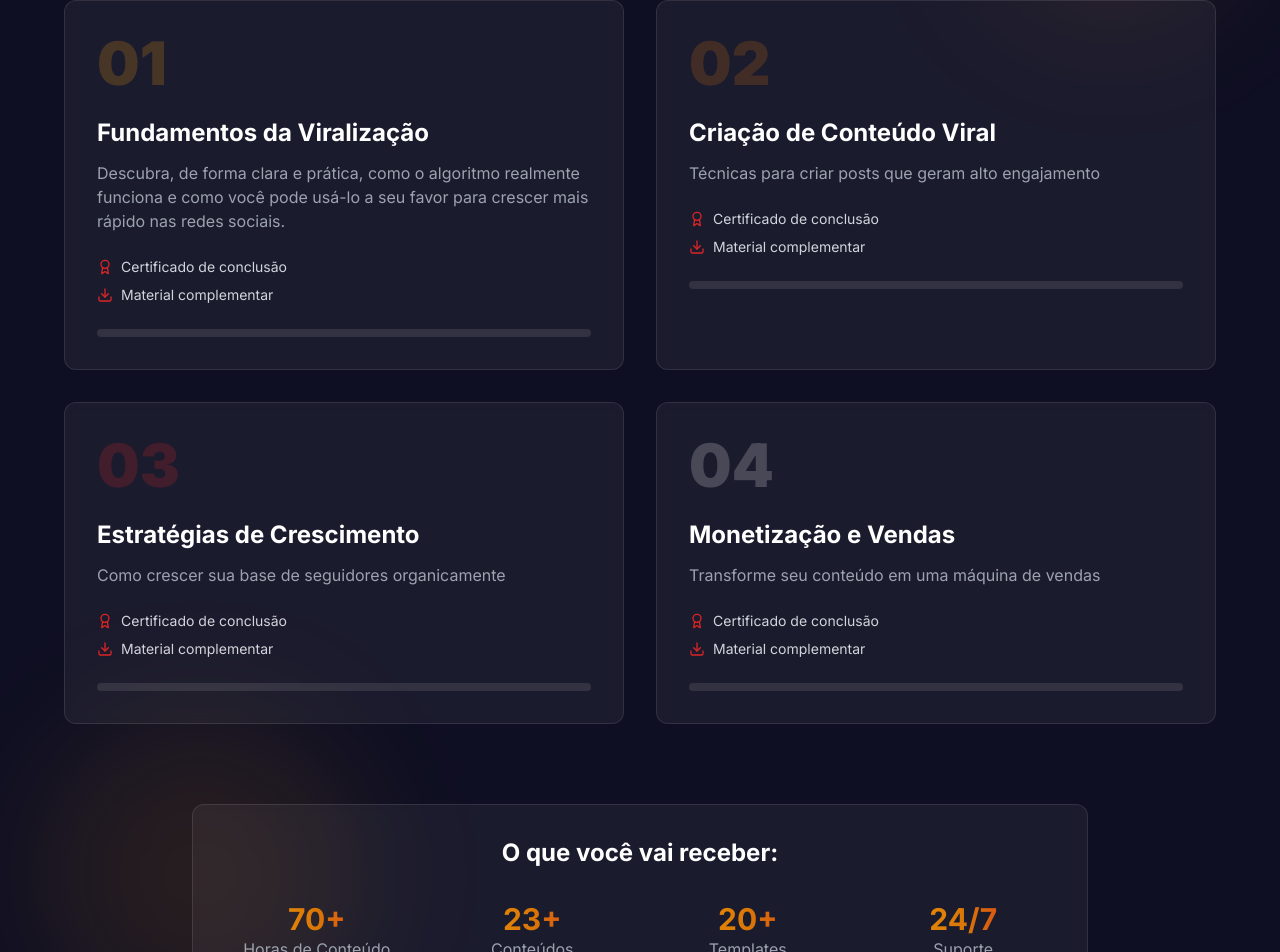
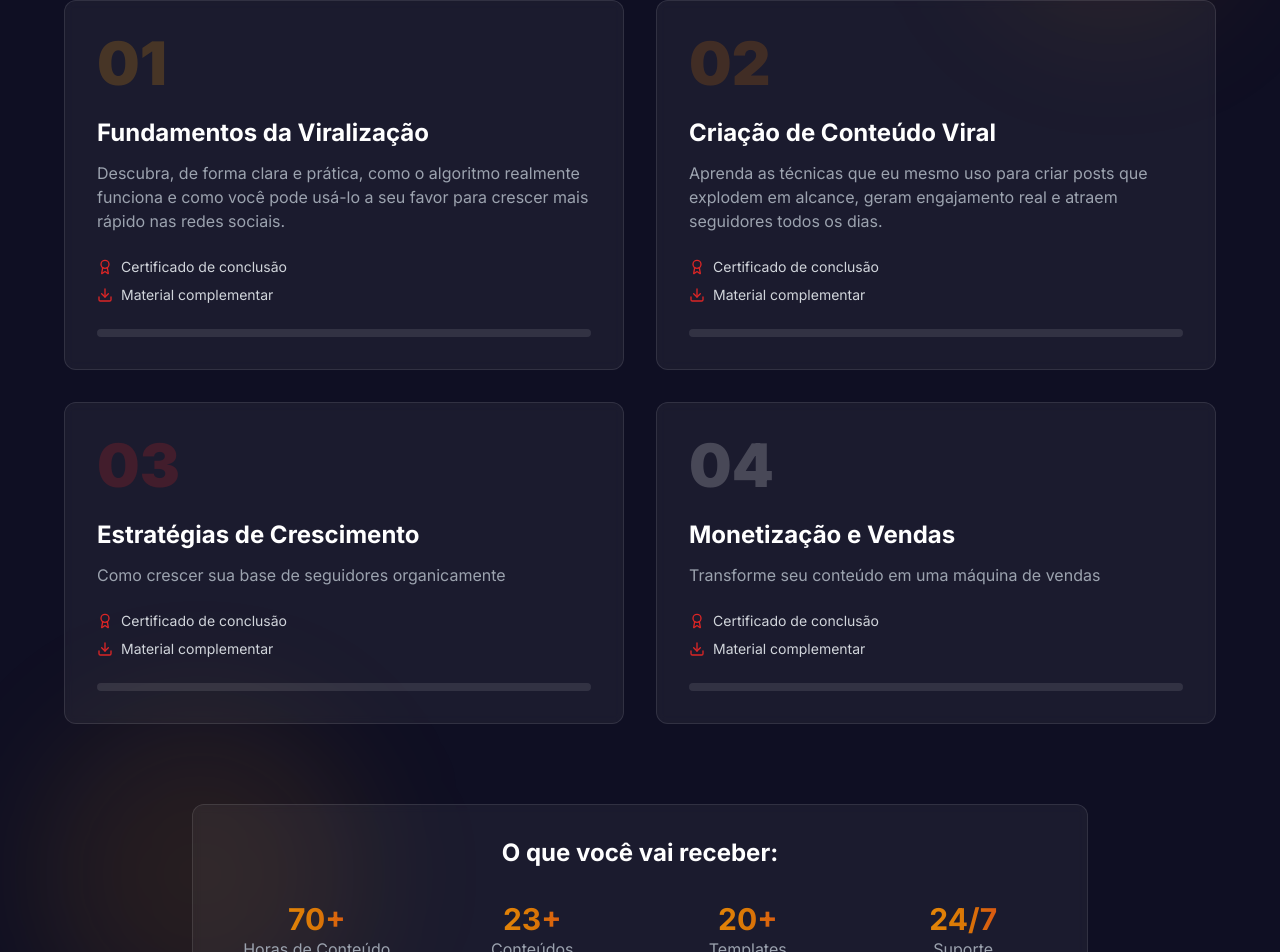
Before and after one commit to Luck660/viral-vibe-landing, a React (Vite) app: page / in a window 1280 px wide. Shown: the part 2896-3848 px from the top of the page. Built offline with nearby package versions, Linux system fonts and the light colour scheme.

Commit message:
Update module description
Update the description for the module "Musicas virais" to "Aprenda as técnicas que eu mesmo uso para criar posts que explodem em alcance, geram engajamento real e atraem seguidores todos os dias."

```diff
--- a/src/components/ModulesSection.tsx
+++ b/src/components/ModulesSection.tsx
@@ -10,7 +10,7 @@ const ModulesSection = () => {
   }, {
     number: "02",
     title: "Criação de Conteúdo Viral",
-    description: "Técnicas para criar posts que geram alto engajamento",
+    description: "Aprenda as técnicas que eu mesmo uso para criar posts que explodem em alcance, geram engajamento real e atraem seguidores todos os dias.",
     duration: "3h 15min",
     lessons: 12,
     color: "brand-gold"
```
